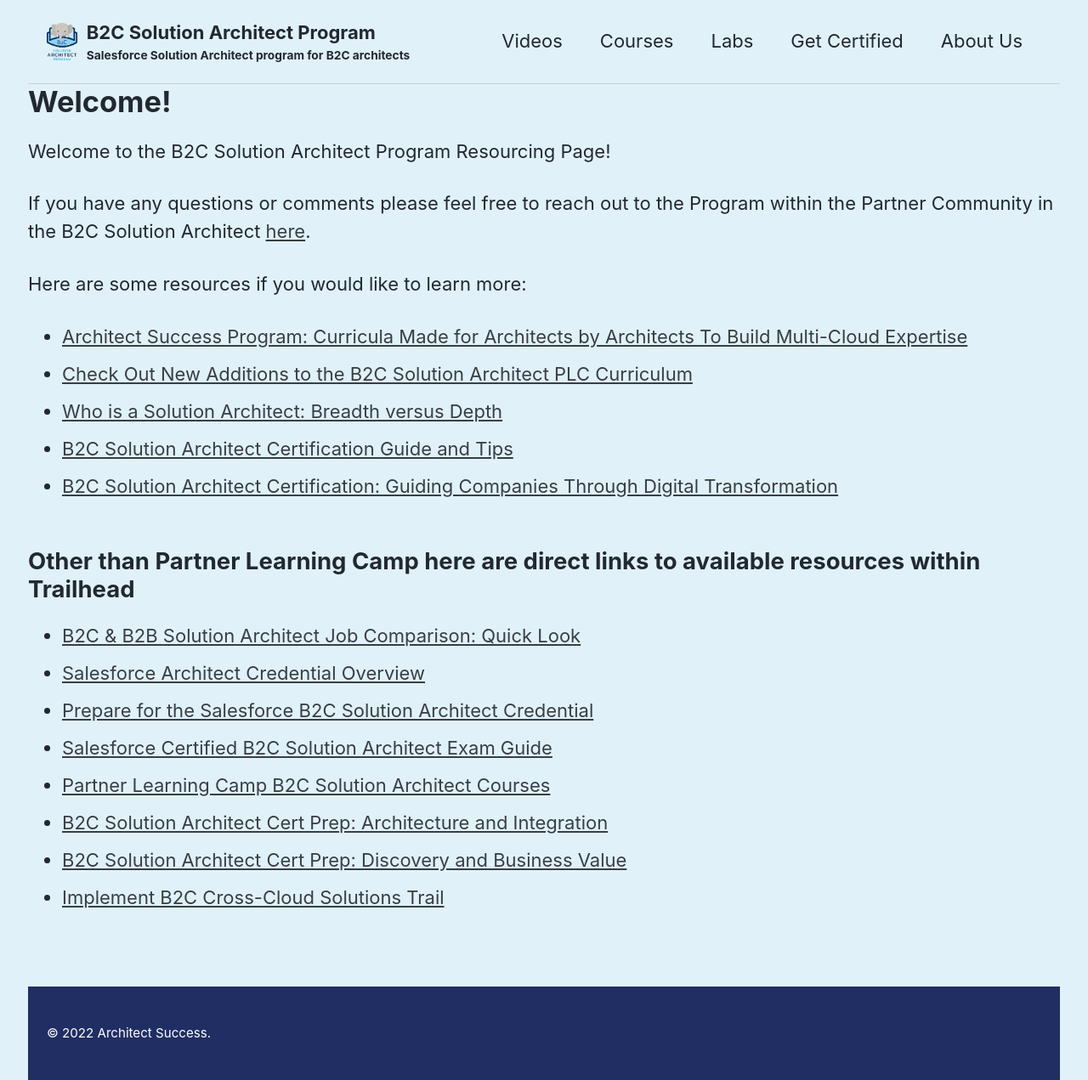
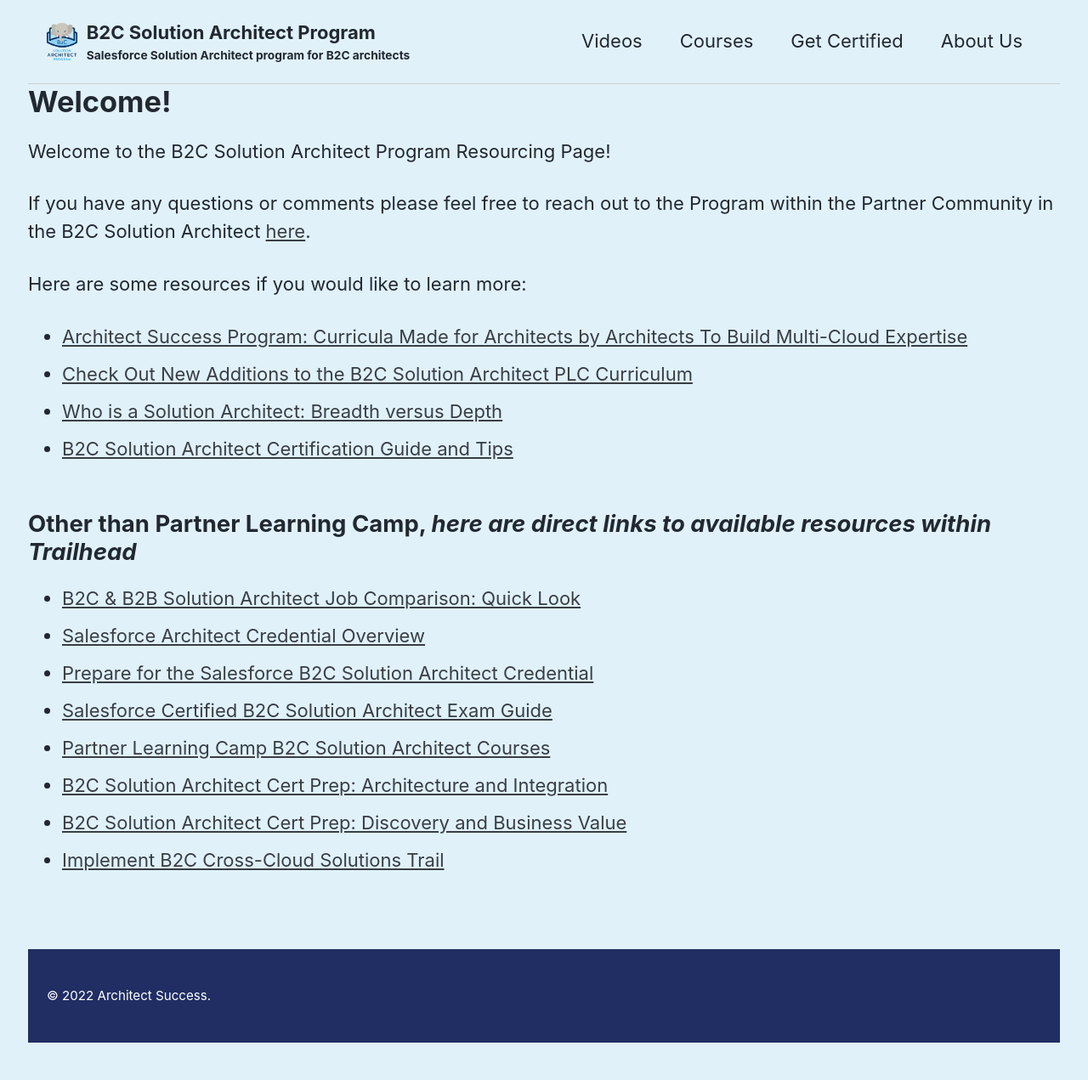
Before and after one commit to b2csolutionarchitectprogram/b2csolutionarchitectprogram.github.io, a Jekyll site: the page built from index.md, in a window 1280 px wide. Shown: the whole page at 85% size. Built offline with Jekyll 4.4.1, drawn with Linux system fonts in a browser that asks for light colours; cached includes are drawn as plain includes; our own code applies the rules of GitHub Pages for plain Markdown files; after the commit the page ends 1227 px from its top, so only the background shows below that.

```diff
--- a/_data/navigation.yml
+++ b/_data/navigation.yml
@@ -4,8 +4,6 @@ main:
     url: /videos/
   - title: "Courses"
     url: /courses/
-  - title: "Labs"
-    url: /labs/
   - title: "Get Certified"
     url: /certification/
   - title: "About Us"
--- a/index.md
+++ b/index.md
@@ -13,11 +13,10 @@ Here are some resources if you would like to learn more:
 * [Check Out New Additions to the B2C Solution Architect PLC Curriculum](https://1.salesforce-partners.com/new-additions-b2c-solution)
 * [Who is a Solution Architect: Breadth versus Depth](https://1.salesforce-partners.com/who-is-a-solution-architect)
 * [B2C Solution Architect Certification Guide and Tips](https://www.salesforceben.com/b2c-solution-architect-certification-guide-tips/)
-* [B2C Solution Architect Certification: Guiding Companies Through Digital Transformation](https://medium.com/trailhead/salesforce-b2c-solution-architect-certification-39af4bef3d7c)
 
 
 
-## Other than Partner Learning Camp here are direct links to available resources within Trailhead
+## Other than Partner Learning Camp, _here are direct links to available resources within Trailhead_
 
 * [B2C & B2B Solution Architect Job Comparison: Quick Look](https://trailhead.salesforce.com/content/learn/modules/b2c-b2b-solution-architect-comparison-quick-look)
 * [Salesforce Architect Credential Overview](https://trailhead.salesforce.com/credentials/architectoverview)
```
Also changed, not shown: aboutus.md (+2 -2 lines), labs.md (deleted, +0 -8 lines).
